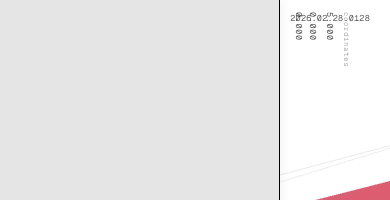
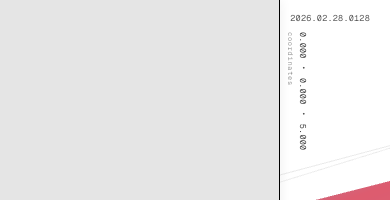
Before and after one commit to takakura-kazushi/portfolio, a Next.js app: page / in a window 390 px wide. Shown: the top 200 px of the page. Built offline with nearby package versions, Linux system fonts and the light colour scheme.

Commit message:
feat: left line responsive

```diff
--- a/src/components/layout/HUD.tsx
+++ b/src/components/layout/HUD.tsx
@@ -15,12 +15,12 @@ export function HUD({ cameraPosition, cameraRotation }: HUDProps) {
   // --- HUDラインの座標計算 ---
   // 1. 開始位置（上からの余白）
   const startY = 220; // 75px from the top
-  // 2. 1回目の直線の終わり（画面高さの約25%）
-  const bend1Y = viewportHeight * 0.25;
+  // 2. 1回目の直線の終わり
+  const bend1Y = Math.max(startY + 60, viewportHeight * 0.25);
   // 3. 45度曲がる距離（X・Yともに25px移動）
   const bendSize = 25;
   // 4. 2回目の直線の終わり
-  const bend2Y = viewportHeight - 120;
+  const bend2Y = Math.max(bend1Y + bendSize + 60, viewportHeight - 120);
 
   // 2. パスデータを変数化（2つの線で完全に同じ軌道を通らせるため）
   const leftPathData = `
@@ -63,14 +63,14 @@ export function HUD({ cameraPosition, cameraRotation }: HUDProps) {
       // --- ② 切れ目（白）の無限ループアニメーション ---
       const dashLength = 15;
 
-      // 【修正箇所1】初期位置：dashLength
+      // 初期位置：dashLength
       // 切れ目の長さ分だけオフセットをプラスにすることで、パスの始点より「15px手前（画面外）」に切れ目を待機させます。
       gsap.set(leftDashRef.current, {
         strokeDasharray: `${dashLength} ${leftLineLength}`,
         strokeDashoffset: dashLength,
       });
 
-      // 【修正箇所2】終点位置：-leftLineLength
+      // 終点位置：-leftLineLength
       // オフセットをマイナス全長分にすることで、パスの終点より「後ろ（画面外）」まで完全に移動し切るようにします。
       gsap.to(leftDashRef.current, {
         strokeDashoffset: -leftLineLength,
@@ -127,29 +127,22 @@ export function HUD({ cameraPosition, cameraRotation }: HUDProps) {
   return (
     <div ref={containerRef} className="absolute inset-0 z-10 pointer-events-none font-mono text-[8.5px] text-black">
       {/* Top-Left: Coordinates - Vertical Text */}
+      {/* coordinatesのラベル（線のやや左側） */}
       <div
-        className="absolute top-3 left-3 opacity-65 tracking-wide"
-        style={{ writingMode: 'vertical-rl', textOrientation: 'mixed', letterSpacing: '0.08em' }}
-      >
-        {cameraPosition ? formatCoord(cameraPosition.x) : "0.000"}
-      </div>
-      <div
-        className="absolute top-3 left-[26px] opacity-65 tracking-wide"
-        style={{ writingMode: 'vertical-rl', textOrientation: 'mixed', letterSpacing: '0.08em' }}
-      >
-        {cameraPosition ? formatCoord(cameraPosition.y) : "0.000"}
-      </div>
-      <div
-        className="absolute top-3 left-[43px] opacity-65 tracking-wide"
-        style={{ writingMode: 'vertical-rl', textOrientation: 'mixed', letterSpacing: '0.08em' }}
-      >
-        {cameraPosition ? formatCoord(cameraPosition.z) : "0.000"}
-      </div>
-      <div
-        className="absolute top-3 left-[60px] opacity-35 text-[7px] tracking-wide"
-        style={{ writingMode: 'vertical-rl', textOrientation: 'mixed', letterSpacing: '0.12em' }}
+        className="absolute top-8 left-[4px] opacity-40 text-[7px] tracking-widest"
+        style={{ writingMode: 'vertical-rl', textOrientation: 'mixed' }}
       >
         coordinates
+      </div>
+
+      {/* 座標の数値（線の真上：left-4でSVGとX座標を完全に一致させる） */}
+      <div
+        className="absolute top-8 left-4 opacity-70 tracking-wide text-[8.5px]"
+        style={{ writingMode: 'vertical-rl', textOrientation: 'mixed' }}
+      >
+        {cameraPosition
+          ? `${formatCoord(cameraPosition.x)} ・ ${formatCoord(cameraPosition.y)} ・ ${formatCoord(cameraPosition.z)}`
+          : "0.000 ・ 0.000 ・ 0.000"}
       </div>
 
       {/* Top-Right: Time */}
--- a/src/components/layout/RightCanvasArea.tsx
+++ b/src/components/layout/RightCanvasArea.tsx
@@ -2,7 +2,7 @@
 
 import { useState } from "react";
 import { Canvas } from "@react-three/fiber";
-import { OrbitControls } from "@react-three/drei";
+import { OrbitControls, TrackballControls } from "@react-three/drei";
 import { Polyhedron } from "@/components/core/Polyhedron";
 import { CameraTracker } from "@/components/core/CameraTracker";
 import { HUD } from "@/components/layout/HUD";
@@ -32,7 +32,14 @@ export default function RightCanvasArea() {
           <color attach="background" args={["#ffffff"]} />
           {/* 光の計算を行わない軽量なマテリアルを使用しているため、Lightは不要です */}
           <Polyhedron />
-          <OrbitControls enableZoom={true} enablePan={false} />
+          {/* <OrbitControls enableZoom={true} enablePan={false} /> */}
+          <TrackballControls
+            noPan={true}
+            minDistance={3.0}
+            maxDistance={10}
+            dynamicDampingFactor={0.05}
+            rotateSpeed={1.5}
+          />
           <CameraTracker onUpdate={handleCameraUpdate} />
         </Canvas>
       </div>
```
